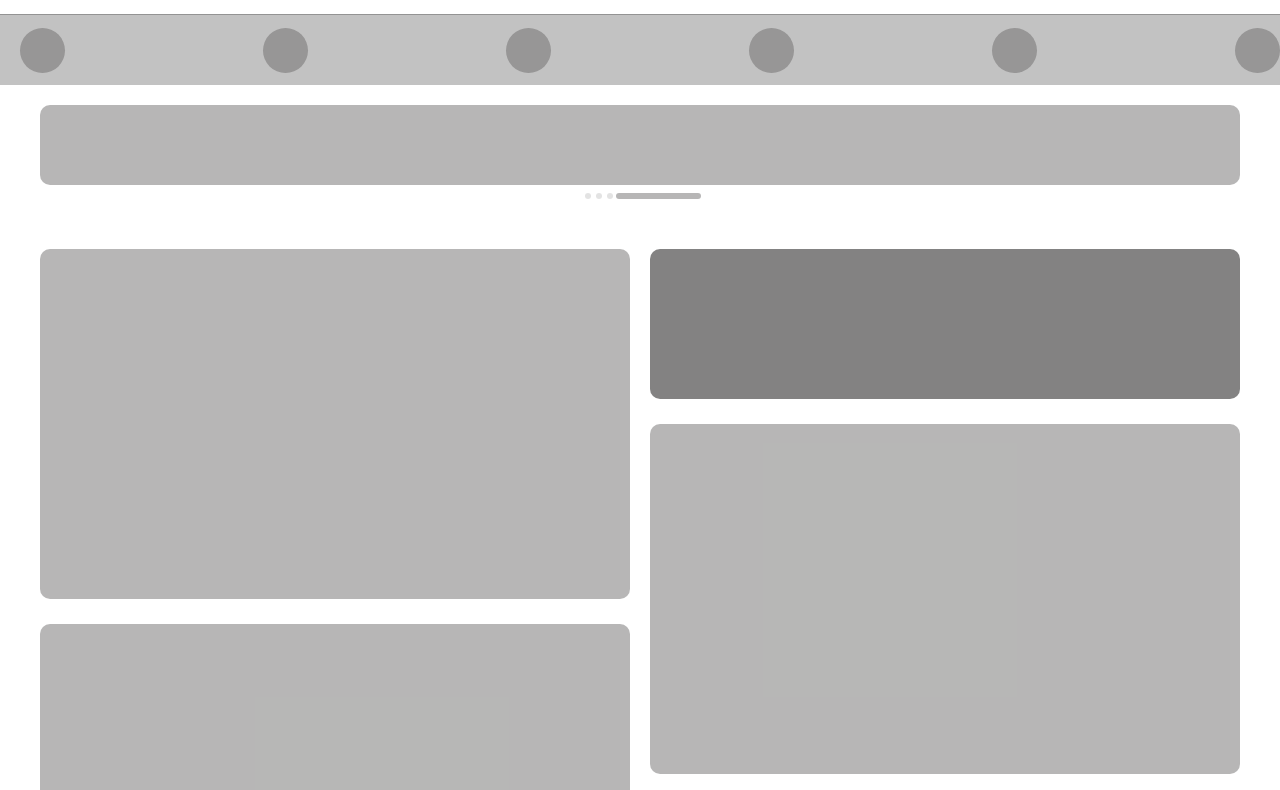
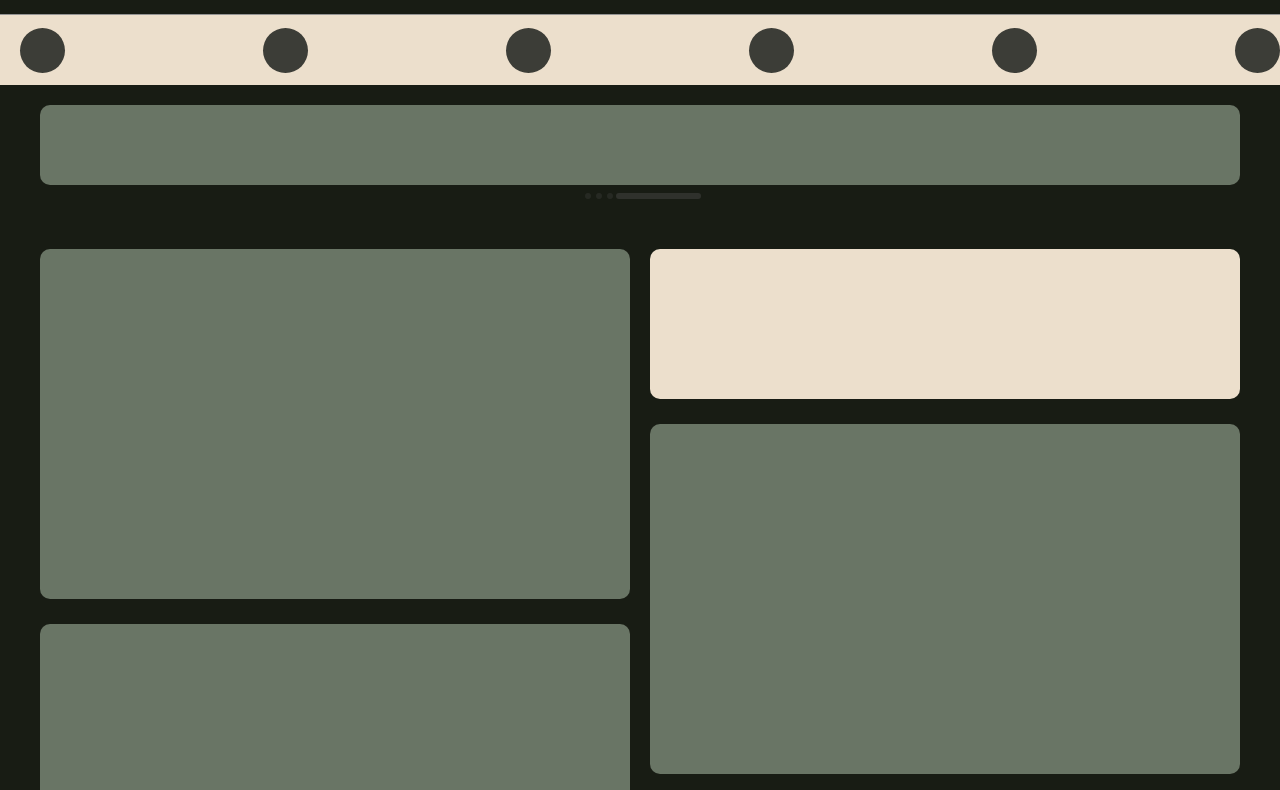
Before and after one commit to alisafaa123/Class2, a plain HTML site: page task/HW1/index.html in a window 1280 px wide. Shown: the part 66-856 px from the top of the page. Drawn offline with Linux system fonts and the light colour scheme.

Commit message:
version3

```diff
--- a/task/HW1/style.css
+++ b/task/HW1/style.css
@@ -2,7 +2,17 @@
     margin: 0;
     padding: 0;
 }
-
+:root {
+    /*  collection 1*/
+    --var1: #181C14;
+    --var2: #ECDFCC ;
+    --var3:#3C3D37 ;
+    --var4: #697565;
+    /*  collection 2*/
+}
+body{
+    background-color: var(--var1);
+}
 .container{
     padding-left: 20px;
     padding-right: 20px;
@@ -22,11 +32,11 @@ header img{
 }
 .options .contant{
  border-top: 1px solid rgb(147, 147, 147);
- background-color: rgba(108, 108, 108, 0.411);
+ background-color:var(--var2);
 }
 
 .options .icon{
-    background-color: rgba(63, 61, 61, 0.333);
+    background-color: var(--var3);
     width: 45px;
     height: 45px;
     border-radius: 50%;
@@ -40,7 +50,7 @@ header img{
 }
 .text{
     margin-top: 20px;
-    background-color: rgba(80, 79, 78, 0.411);
+    background-color: var(--var4);
     width: 100%;
     height: 80px;
     border-radius: 10px;
@@ -81,13 +91,13 @@ header img{
     border-radius: 10px;
     width: 100%;
     height: 350px;
-    background-color: rgba(80, 79, 78, 0.411);
+    background-color: var(--var4);
     margin-bottom: 25px;
 }
 .item2{
     border-radius: 10px;
     width: 100%;
     height: 150px;
-    background-color: rgba(80, 79, 78, 0.705);
+    background-color: var(--var2);
     margin-bottom: 25px;
 }
```
